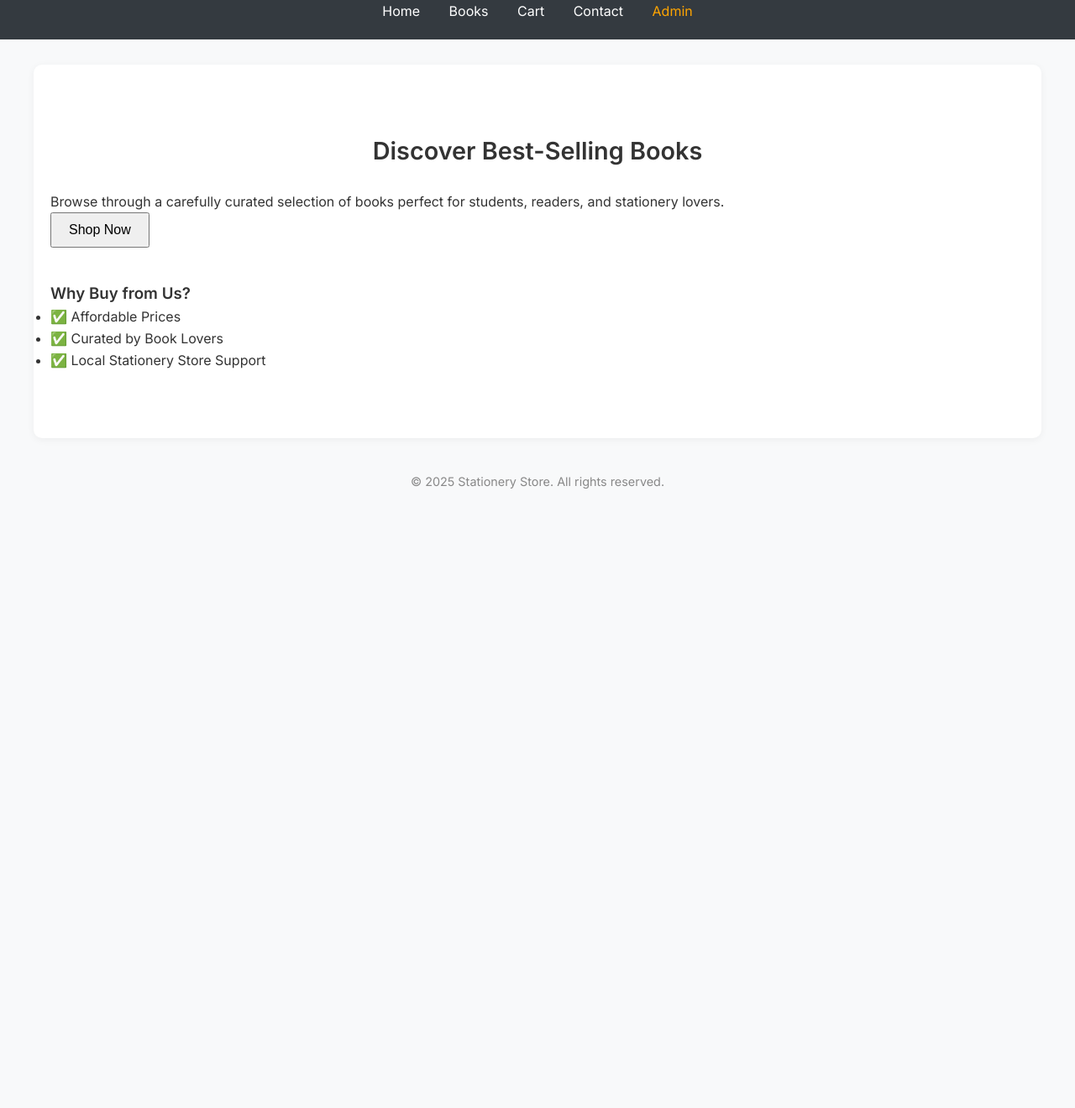
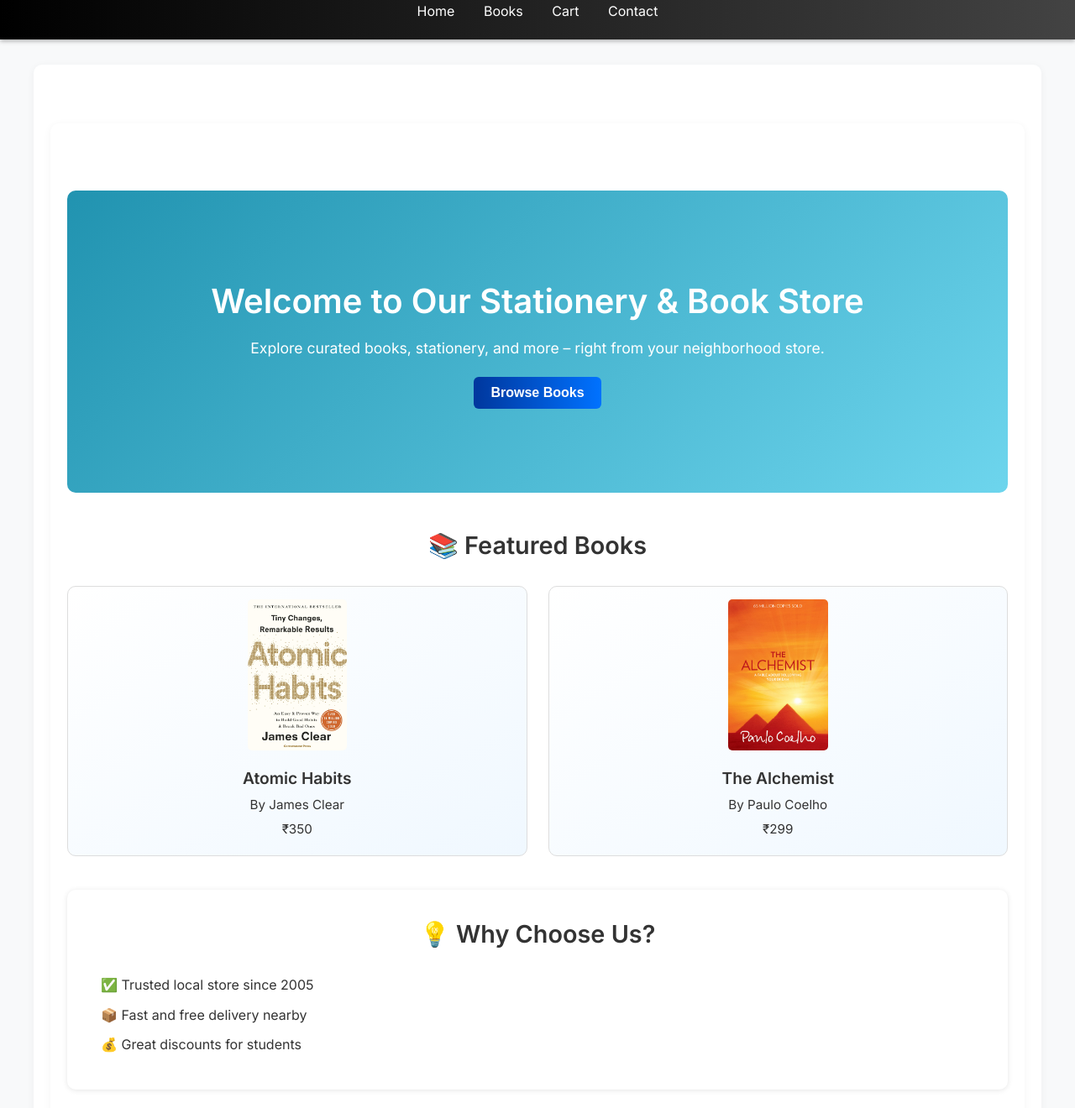
Before and after one commit to bitchLessNess/BookStore, a plain HTML site: page book_seller/index.html in a window 1280 px wide. Shown: the part 80-1400 px from the top of the page at 84% size. Before the commit the page ends 800 px from the top, so only its background shows below. Drawn offline with Linux system fonts and the light colour scheme.

Commit message:
Add files via upload

```diff
--- a/book_seller/index.html
+++ b/book_seller/index.html
@@ -18,12 +18,55 @@
       <a href="books.html">Books</a>
       <a href="cart.html">Cart</a>
       <a href="contact.html">Contact</a>
-      <a href="admin/admin.html" style="color: orange;">Admin</a>
+      <a href="admin/admin.html"  id="adminLink" style="color: orange;">Admin</a>
 
     </nav>
   </header>
 
   <main>
+
+    <main>
+
+  <!-- Hero Section -->
+  <section class="hero">
+    <div class="hero-content">
+      <h1>Welcome to Our Stationery & Book Store</h1>
+      <p>Explore curated books, stationery, and more – right from your neighborhood store.</p>
+      <a href="books.html"><button>Browse Books</button></a>
+    </div>
+  </section>
+
+  <!-- Featured Books -->
+  <section class="featured">
+    <h2>📚 Featured Books</h2>
+    <div class="book-grid">
+      <div class="book-card">
+        <img src="images/atomic.jpg" alt="Atomic Habits" />
+        <h3>Atomic Habits</h3>
+        <p>By James Clear</p>
+        <p>₹350</p>
+      </div>
+      <div class="book-card">
+        <img src="images/alchemist.jpg" alt="The Alchemist" />
+        <h3>The Alchemist</h3>
+        <p>By Paulo Coelho</p>
+        <p>₹299</p>
+      </div>
+    </div>
+  </section>
+
+  <!-- Why Choose Us -->
+  <section class="why-us">
+    <h2>💡 Why Choose Us?</h2>
+    <ul>
+      <li>✅ Trusted local store since 2005</li>
+      <li>📦 Fast and free delivery nearby</li>
+      <li>💰 Great discounts for students</li>
+    </ul>
+  </section>
+
+</main>
+
     <section>
       <h2>Discover Best-Selling Books</h2>
       <p>Browse through a carefully curated selection of books perfect for students, readers, and stationery lovers.</p>
--- a/book_seller/style.css
+++ b/book_seller/style.css
@@ -15,12 +15,21 @@ body {
 }
 
 /* Navbar/Header */
-header {
+/* header {
   background-color: #343a40;
   color: #fff;
   padding: 20px 0;
   text-align: center;
+} */
+
+header {
+  background: linear-gradient(to right, #000000, #434343); /* black gradient */
+  color: #fff;
+  padding: 20px 0;
+  text-align: center;
+  box-shadow: 0 2px 5px rgba(0,0,0,0.3);
 }
+
 nav {
   margin-top: 10px;
 }
@@ -50,15 +59,20 @@ main {
 }
 
 /* Book Cards */
+
+
+
 .book-card {
-  background: #fff;
+  background: linear-gradient(to bottom right, #ffffff, #f0f8ff);
   border: 1px solid #ddd;
   border-radius: 10px;
-  overflow: hidden;
   padding: 15px;
   text-align: center;
+  overflow: hidden;
   transition: box-shadow 0.3s ease;
 }
+
+
 .book-card:hover {
   box-shadow: 0 0 15px rgba(0, 0, 0, 0.1);
 }
@@ -186,3 +200,72 @@ section {
  #adminLink {
     display: none;
  }
+
+
+ /* *************************** */
+
+ /* Hero Section */
+.hero {
+  background-image: url('../images/book-banner.jpg'); /* Add a banner image */
+  background-size: cover;
+  background-position: center;
+  padding: 100px 20px;
+  color: white;
+  text-align: center;
+  border-radius: 10px;
+  margin-bottom: 40px;
+}
+
+.hero {
+  background: linear-gradient(135deg, #2193b0, #6dd5ed); /* ocean blue */
+  color: white;
+  padding: 100px 20px;
+  text-align: center;
+  border-radius: 10px;
+  margin-bottom: 40px;
+}
+
+.hero-content h1 {
+  font-size: 2.5rem;
+  margin-bottom: 10px;
+}
+.hero-content p {
+  font-size: 1.1rem;
+  margin-bottom: 20px;
+}
+
+
+
+.hero-content button {
+  background: linear-gradient(to right, #00379d, #0072ff);
+  color: white;
+  border: none;
+  padding: 10px 20px;
+  border-radius: 6px;
+  font-weight: bold;
+  font-size: 1rem;
+  cursor: pointer;
+  transition: 0.3s ease;
+}
+.hero-content button:hover {
+  opacity: 0.9;
+}
+
+
+/* Why Choose Us */
+.why-us {
+  background-color: #fff;
+  padding: 30px;
+  margin-top: 40px;
+  border-radius: 10px;
+  box-shadow: 0 1px 6px rgba(0,0,0,0.1);
+}
+.why-us ul {
+  list-style: none;
+  padding-left: 0;
+  font-size: 1rem;
+}
+.why-us li {
+  margin: 10px 0;
+  padding-left: 10px;
+}
```
Also changed, not shown: book_seller/images/alchemist.jpg (added), book_seller/images/atomic.jpg (added).
